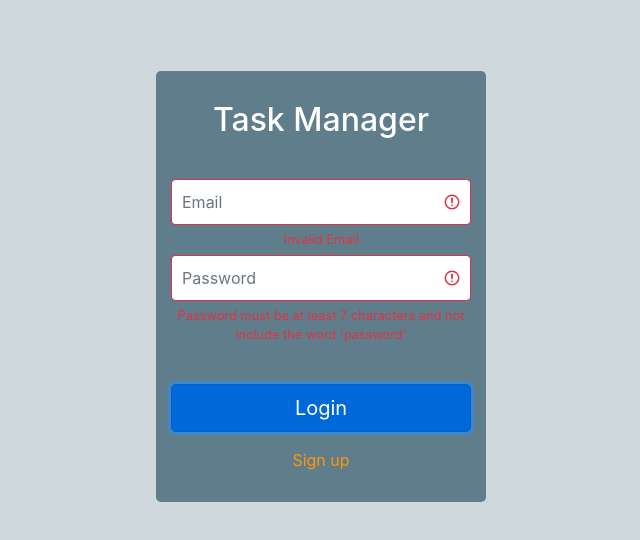
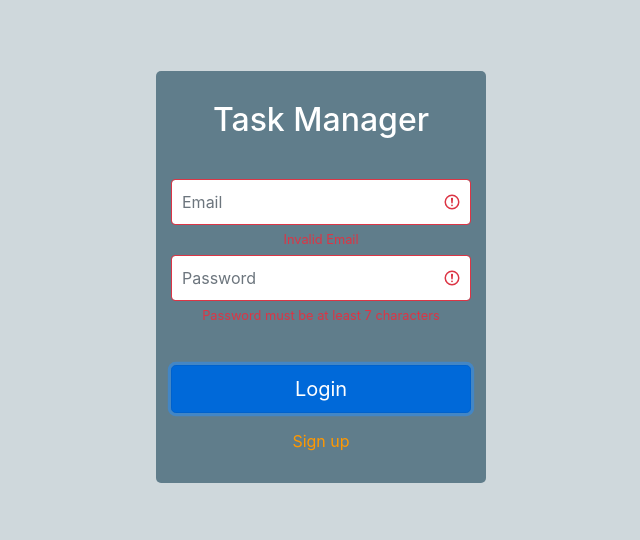
Before and after one commit to nabualakkat/task-manager, a React (Create React App) app: page / in a window 1280 px wide. Both pictures are taken after a click on the button "Login". Shown: the top 540 px of the page, without its empty margins (319-959 px from the left). Built offline with nearby package versions, Linux system fonts and the light colour scheme; no server answers.

Commit message:
optimized password error feedback

```diff
--- a/src/components/Login.js
+++ b/src/components/Login.js
@@ -47,7 +47,7 @@ const Login = () => {
         </Feedback>
         <FormControl className={hasError('password') ? "form-control is-invalid" : "form-control"} type="password" value={password} onChange={onPasswordChange} placeholder="Password"/>
         <Feedback className={hasError('password') ? "invalid-feedback" : "hidden"}>
-          Password must be at least 7 characters and not include the word 'password'
+          {password.toLowerCase().includes('password') ? "Cannot include the word 'password'" : "Password must be at least 7 characters"}
         </Feedback>
         <Button
           className="submit-button"
--- a/src/components/Settings.js
+++ b/src/components/Settings.js
@@ -81,7 +81,7 @@ const SettingsPage = (props) => {
           onChange={onPasswordChange}
         />
         <Feedback className={hasError('password') ? "invalid-feedback" : "hidden"}>
-          Password must be at least 6 characters and cannot include "password"
+          {password.toLowerCase().includes('password') ? "Cannot include the word 'password'" : "Password must be at least 7 characters"}
         </Feedback>
         <Button className="submit-button" onClick={onSubmit}>
           Update Profile
--- a/src/components/Signup.js
+++ b/src/components/Signup.js
@@ -55,7 +55,7 @@ const Signup = () => {
         </Feedback>
         <FormControl className={hasError('password') ? "form-control is-invalid" : "form-control"} type="password" value={password} onChange={onPasswordChange} placeholder="Password"/>
         <Feedback className={hasError('password') ? "invalid-feedback" : "hidden"}>
-          Password must be at least 6 characters and cannot include "password"
+          {password.toLowerCase().includes('password') ? "Cannot include the word 'password'" : "Password must be at least 7 characters"}
         </Feedback>
         <Button
         className="submit-button"
```
Also changed, not shown: 1 other file (tests, documents, lock files or other folders).
